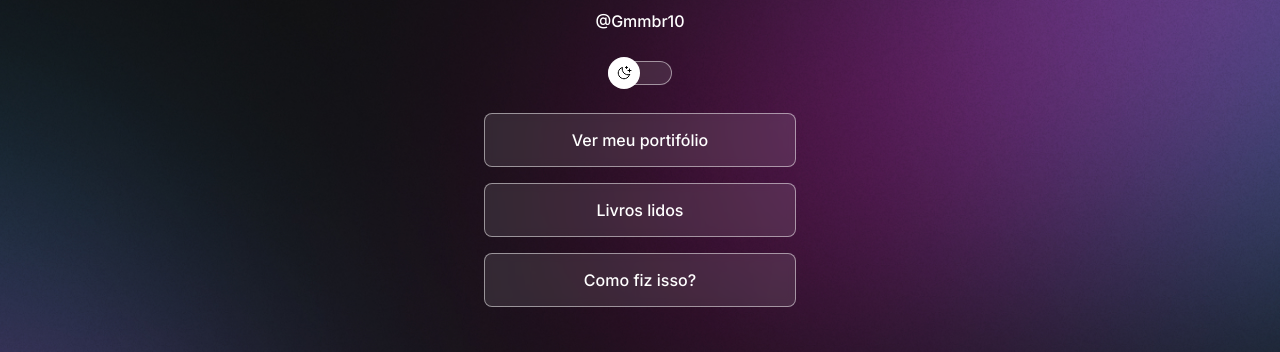
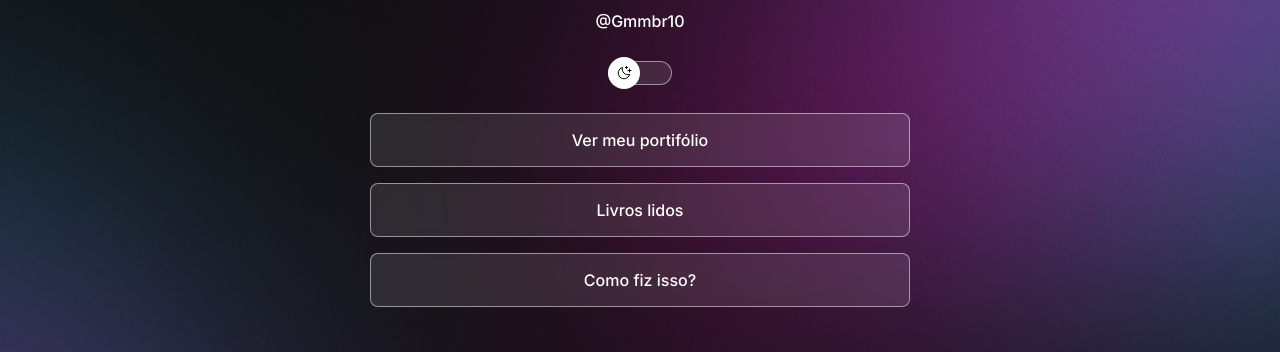
Before and after one commit to Gmmbr10/links-2.0, a plain HTML site: page index.html in a window 1280 px wide. Shown: the part 191-543 px from the top of the page. Drawn offline with nearby package versions, Linux system fonts and the light colour scheme.

Commit message:
ajust container width

```diff
--- a/assets/style/style.css
+++ b/assets/style/style.css
@@ -37,7 +37,8 @@ body * {
 }
 
 #container {
-    width: 360px;
+    width: 100%;
+    max-width: 588px;
     margin: 56px auto;
     padding: 24px;
 }
@@ -63,7 +64,6 @@ body * {
     position: relative;
     width: 64px;
     margin: 4px auto;
-    border: ;
 }
 
 #switch button {
```
